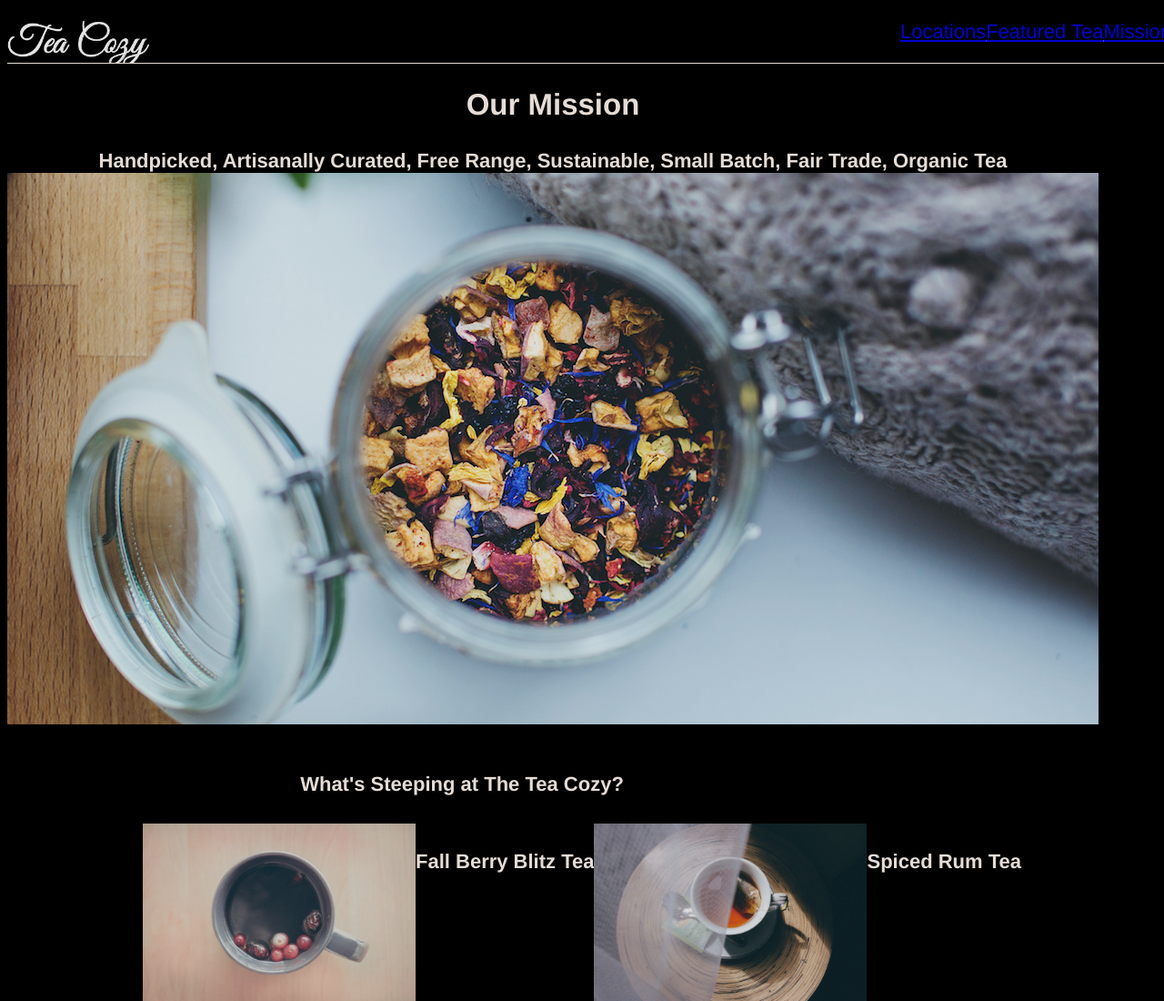
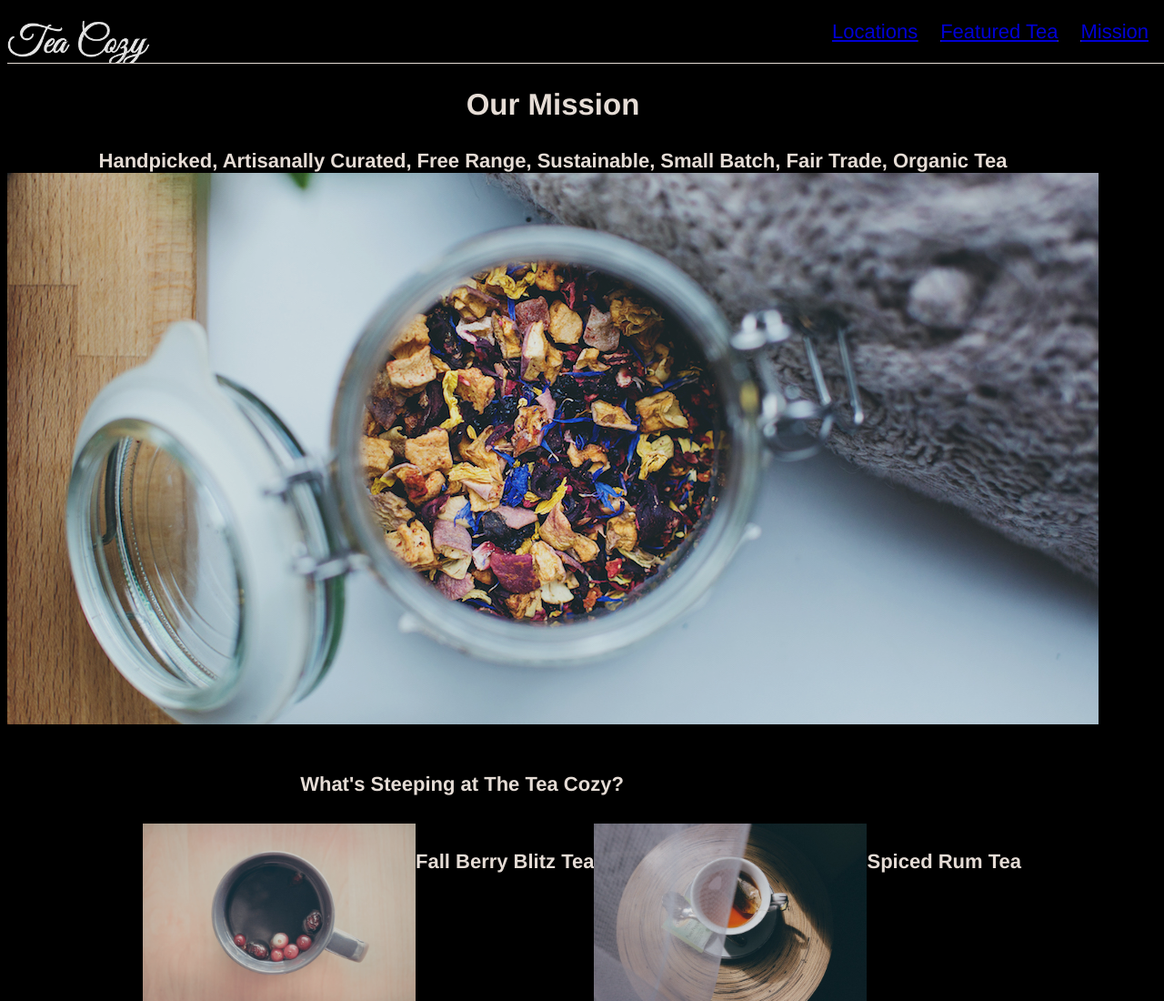
Before and after one commit to ramseyRozmid/tea-cozy, a plain HTML site: page index.html in a window 1280 px wide. Shown: the top 1100 px of the page at 91% size. Drawn offline with Linux system fonts and the light colour scheme.

Commit message:
Add files via upload

```diff
--- a/style.css
+++ b/style.css
@@ -24,6 +24,9 @@ body {
   text-decoration: underline;
   display: inline-block;
   float: right;
+  color: seashell;
+  margin-right: 25px;
+
 }
 
 #logo {
```
